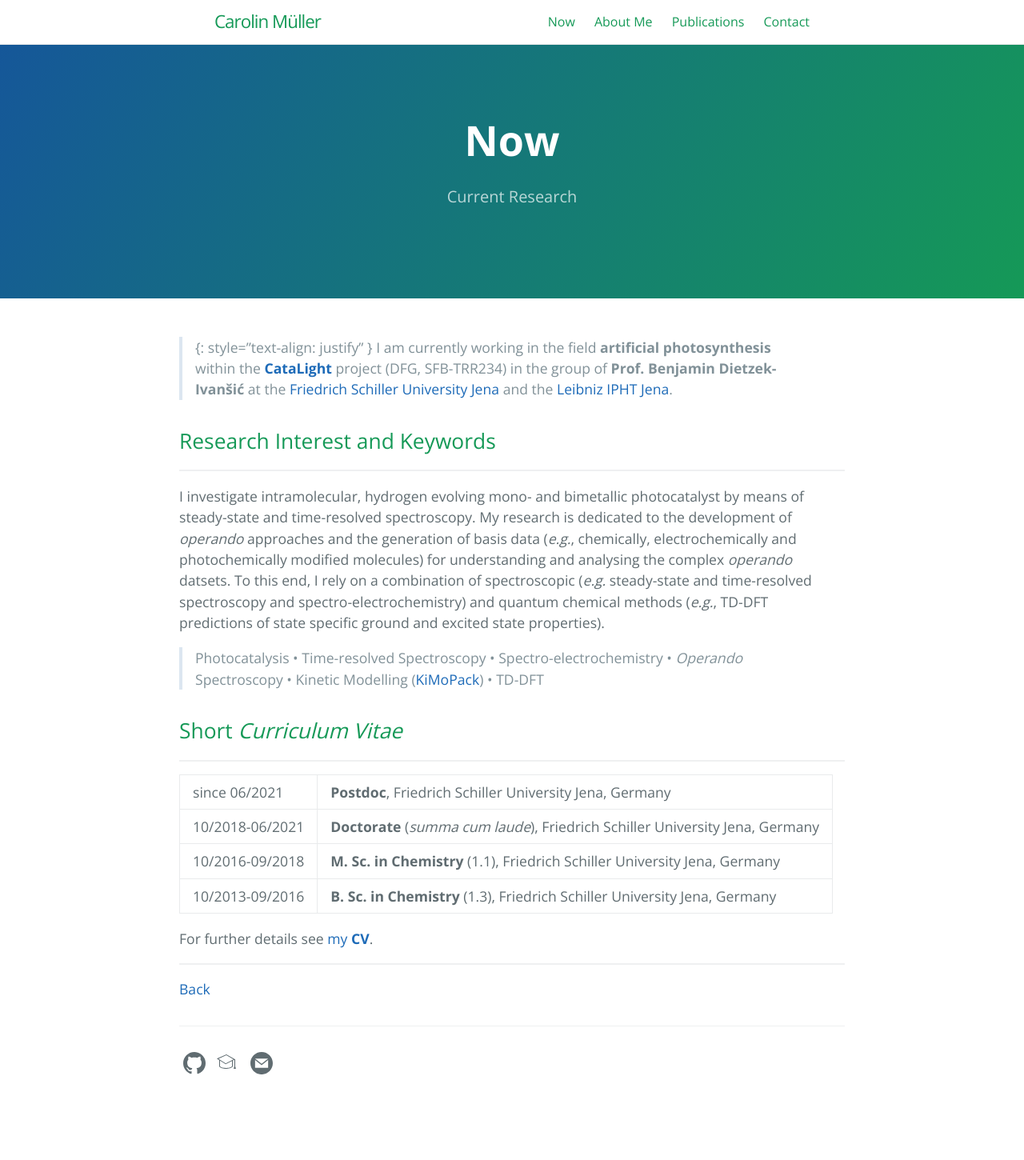
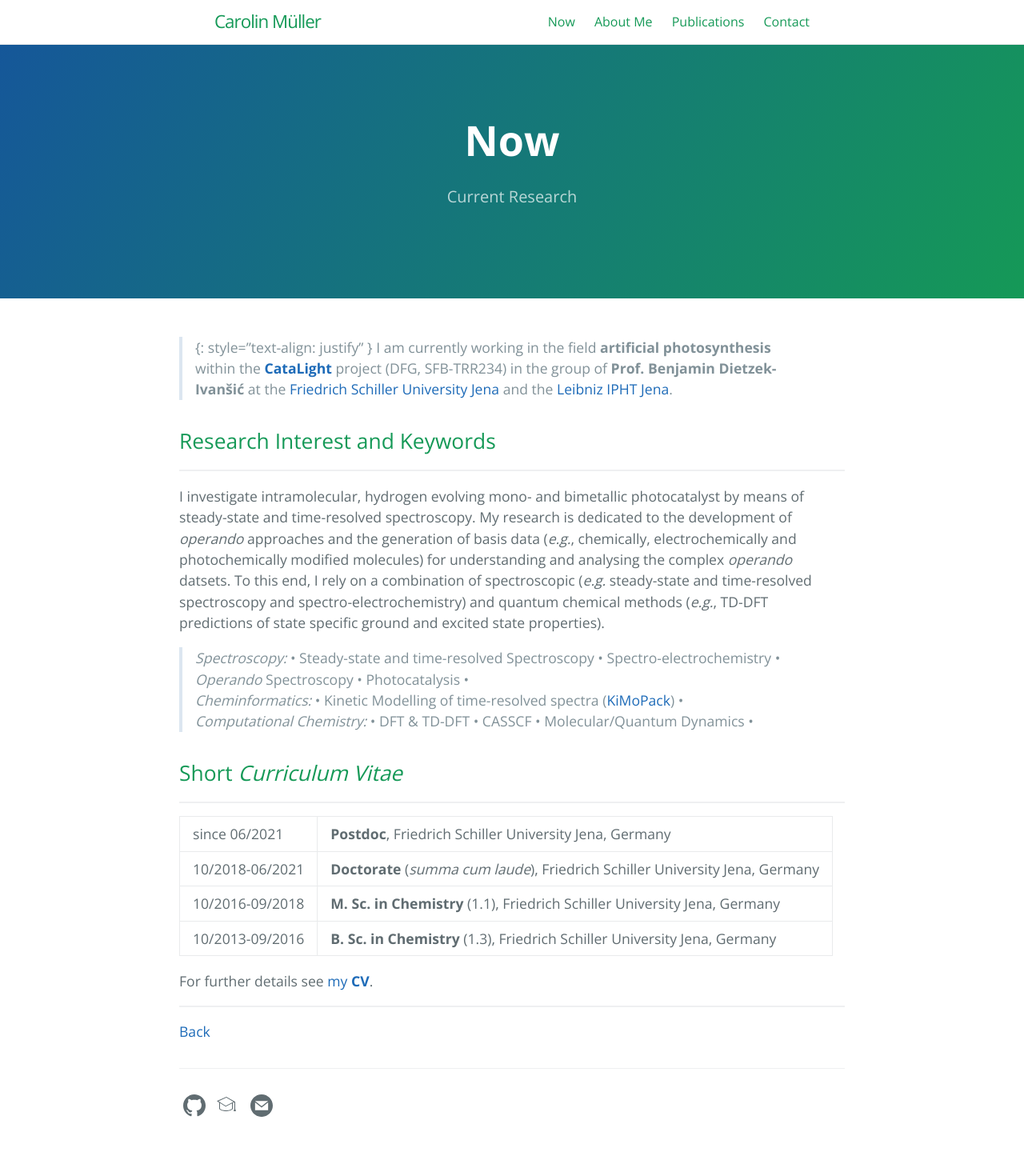
Before and after one commit to carolin-m/carolin-m.github.io, a Jekyll site: the page built from now.md, in a window 1280 px wide. Shown: the whole page at 80% size. Built offline with Jekyll 4.4.1, drawn with Linux system fonts in a browser that asks for light colours; before the commit the page ends 1397 px from its top, so only the background shows below that.

Commit message:
Update now.md

```diff
--- a/now.md
+++ b/now.md
@@ -15,8 +15,9 @@
 {: style="text-align: justify" }
 I investigate intramolecular, hydrogen evolving mono- and bimetallic photocatalyst by means of steady-state and time-resolved spectroscopy. My research is dedicated to the development of *operando* approaches and the generation of basis data (*e.g.*, chemically, electrochemically and photochemically modified molecules) for understanding and analysing the complex *operando* datsets. To this end, I rely on a combination of spectroscopic (*e.g.* steady-state and time-resolved spectroscopy and spectro-electrochemistry) and quantum chemical methods (*e.g.*, TD-DFT predictions of state specific ground and excited state properties).
 
-> Photocatalysis • Time-resolved Spectroscopy • Spectro-electrochemistry • *Operando* Spectroscopy •
-> Kinetic Modelling ([KiMoPack](https://github.com/erdzeichen/KiMoPack)) • TD-DFT
+> *Spectroscopy:* • Steady-state and time-resolved Spectroscopy • Spectro-electrochemistry • *Operando* Spectroscopy • Photocatalysis • <br />
+> *Cheminformatics:* • Kinetic Modelling of time-resolved spectra ([KiMoPack](https://github.com/erdzeichen/KiMoPack)) • <br >
+> *Computational Chemistry:* • DFT & TD-DFT • CASSCF • Molecular/Quantum Dynamics • <br />
 
 ## Short *Curriculum Vitae* <br>
 ________________
```
